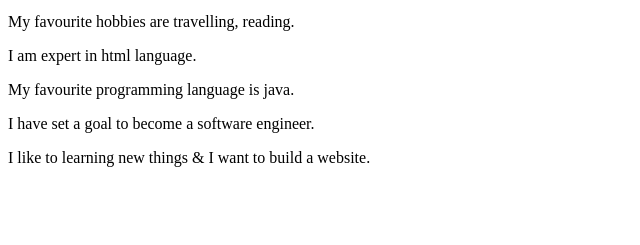
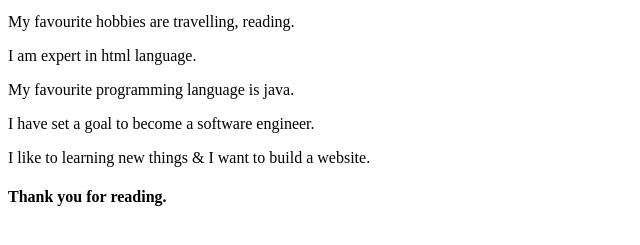
Before and after one commit to samrudhishirsath19/git-hub, a plain HTML site: page index.html in a window 1280 px wide. Shown: the part 101-346 px from the top of the page, without its empty margins (0-640 px from the left). Drawn offline with Linux system fonts and the light colour scheme.

Commit message:
reading introduction is added

```diff
--- a/index.html
+++ b/index.html
@@ -28,5 +28,9 @@
     <div>
         <p>I like to learning new things & I want to build a website.</p>
     </div>
+
+    <div>
+        <p><h4>Thank you for reading.</h4></p>
+    </div>
 </body>
 </html>
```
